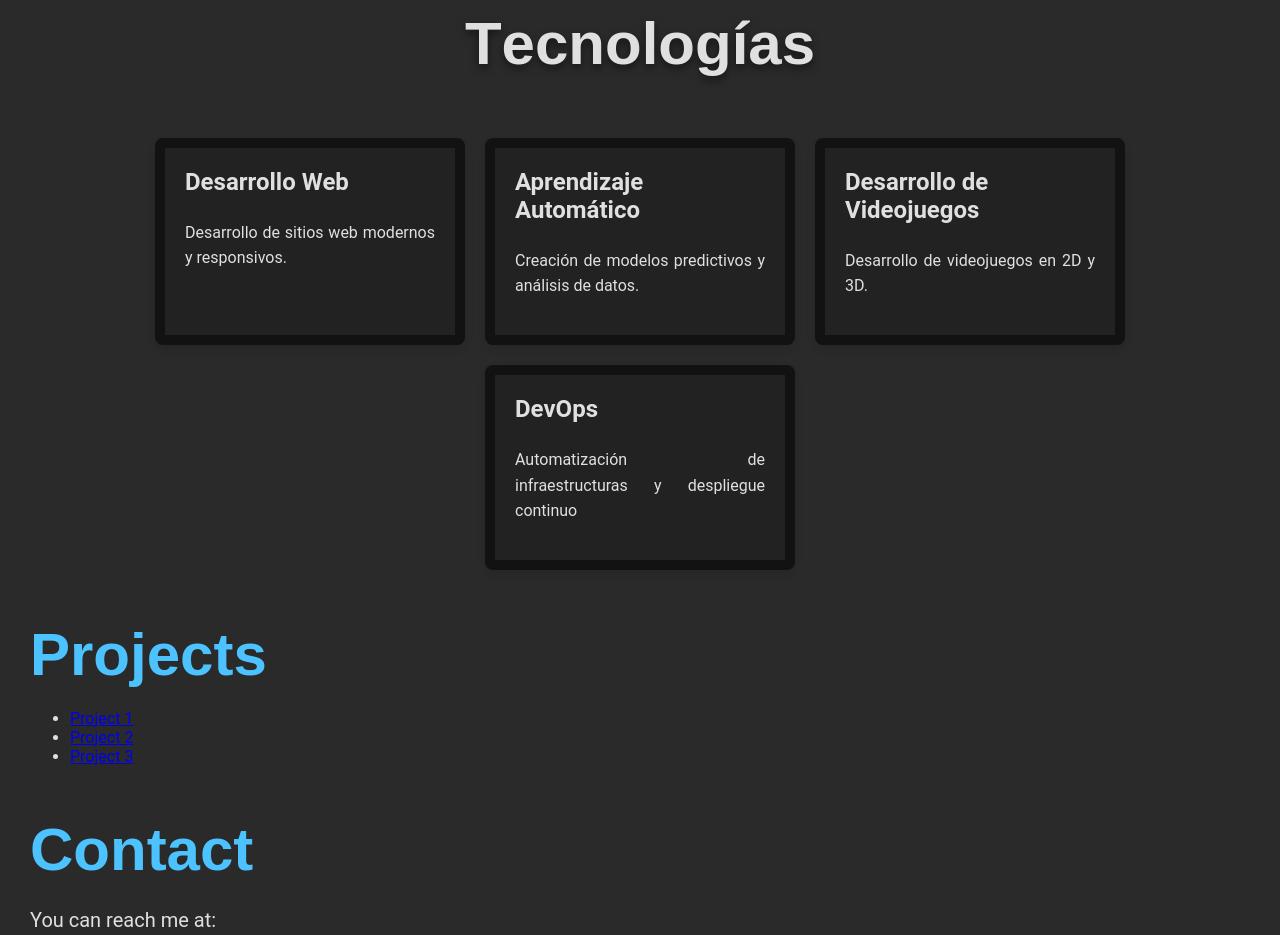
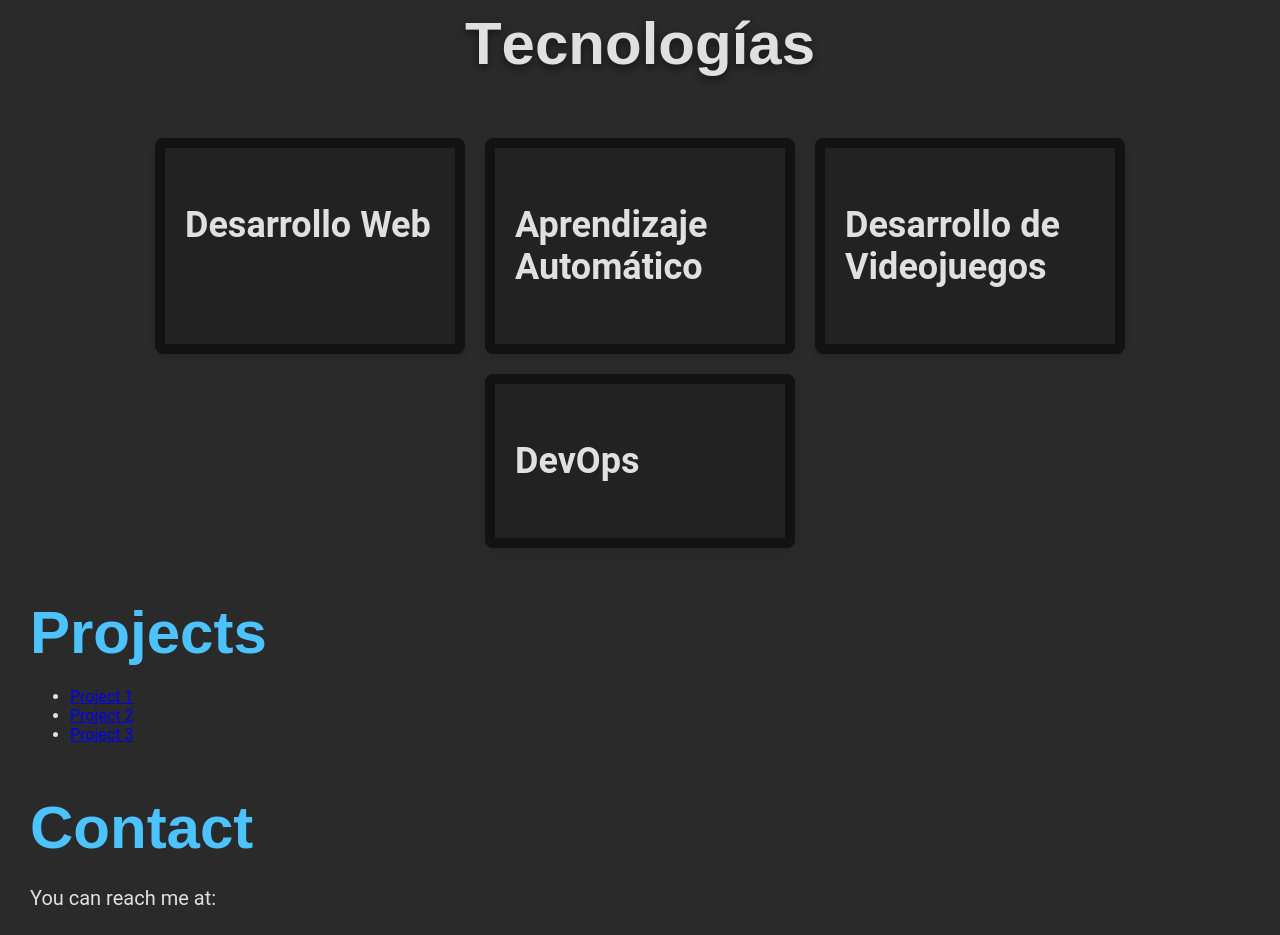
Before and after one commit to Riosmena/riosmena-website, a Next.js app: page / in a window 1280 px wide. Shown: the part 1460-2395 px from the top of the page. Built offline with nearby package versions, Linux system fonts and the light colour scheme.

Commit message:
feat(Tech): Update technology section

```diff
--- a/src/app/components/ServiceCard.tsx
+++ b/src/app/components/ServiceCard.tsx
@@ -5,7 +5,7 @@ import { useState } from "react";
 interface ServiceCardProps {
   title: string;
   shortDescription: string;
-  tools: string[]; // Lista de herramientas
+  tools: string[];
 }
 
 const ServiceCard: React.FC<ServiceCardProps> = ({
@@ -25,9 +25,9 @@ const ServiceCard: React.FC<ServiceCardProps> = ({
       onClick={handleClick}
     >
       <h3>{title}</h3>
-      <p>{shortDescription}</p>
       {isExpanded && (
         <div className="more-content">
+          <p>{shortDescription}</p>
           <h4>Herramientas:</h4>
           <ul>
             {tools.map((tool, index) => (
@@ -37,10 +37,13 @@ const ServiceCard: React.FC<ServiceCardProps> = ({
         </div>
       )}
       <style jsx>{`
-        .service-card {
-          position: relative;
-          cursor: pointer;
-          transition: all 0.3s ease;
+        .service-card.active {
+          position: fixed;
+          top: 50%;
+          left: 50%;
+          transform: translate(-50%, -50%) scale(1.2);
+          width: 50%;
+          z-index: 1000;
         }
 
         .more-content {
@@ -53,8 +56,16 @@ const ServiceCard: React.FC<ServiceCardProps> = ({
         }
 
         ul {
-          list-style-type: disc;
-          padding-left: 20px;
+          list-style-type: none;
+          padding-left: 0px;
+        }
+
+        ul li {
+          border: 1px solid #444;
+          border-radius: 12px;
+          padding: 5px 10px;
+          margin-bottom: 5px;
+          background-color: #333;
         }
       `}</style>
     </div>
--- a/src/app/globals.css
+++ b/src/app/globals.css
@@ -385,14 +385,15 @@ a:hover {
 }
 
 .service-card:hover {
-  border: 10px solid #ffffff;
-  box-shadow: 0 0 15px rgba(255, 255, 255, 0.8);
+  border: 10px solid  #4cc3ff;;
+  box-shadow: 0 0 15px rgba(76, 195, 255, 0.8);
   transform: scale(1.05);
 }
 
 .service-card h3 {
-  margin-top: 0;
-  font-size: 24px;
+  top: 50%;
+  left: 50%;
+  font-size: 36px;
   color: #e0e0e0;
 }
 
--- a/src/app/page.tsx
+++ b/src/app/page.tsx
@@ -138,8 +138,8 @@ const Home = () => (
         />
         <ServiceCard
           title="DevOps"
-          shortDescription="Automatización de infraestructuras y despliegue continuo"
-          tools={["Docker", "Git", "GitHub"]}
+          shortDescription="Automatización de infraestructuras y despliegue continuo."
+          tools={["Docker", "Git", "GitHub", "AWS"]}
         />
       </div>
     </section>
```
